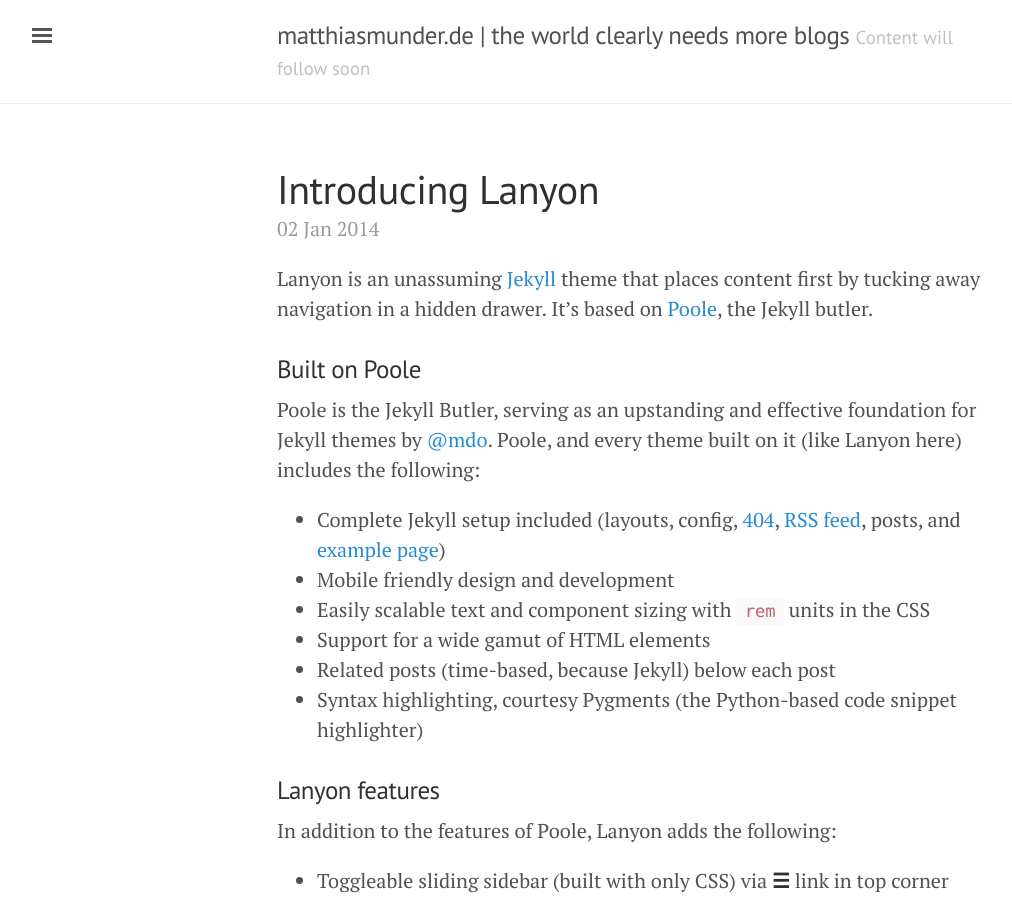
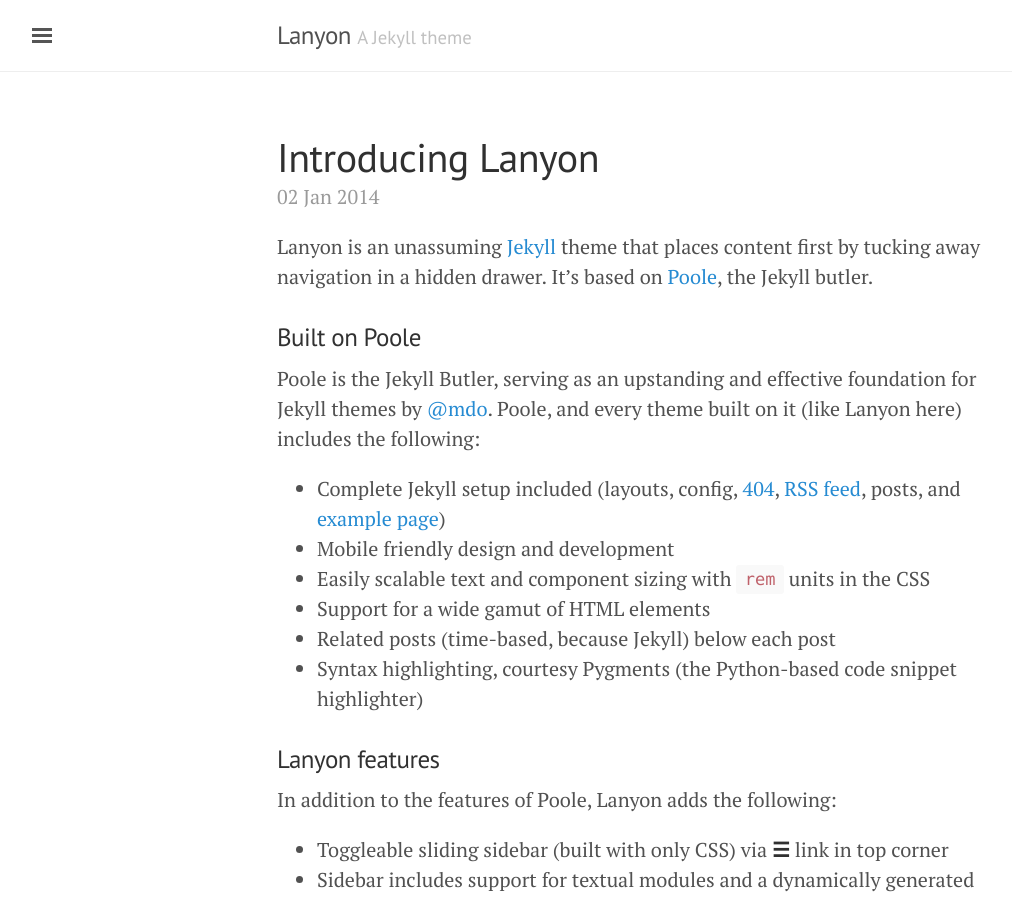
Before and after one commit to gitter-badger/mcmunder.github.io, a Jekyll site: the page built from index.html, in a window 1280 px wide and 900 px high. Shown: the whole window, without its empty margins (3-1015 px from the left). Built offline with Jekyll 4.4.1, drawn with Linux system fonts in a browser that asks for light colours; the list of posts is cut into pages by our own code.

Commit message:
raw version

```diff
--- a/_config.yml
+++ b/_config.yml
@@ -5,18 +5,18 @@ permalink:           pretty
 relative_permalinks: true
 
 # Setup
-title:               matthiasmunder.de | the world clearly needs more blogs
-tagline:             'Content will follow soon'
-description:      'A short description will be put here'
-url:                    'http://www.matthiasmunder.de'
-baseurl:             /
+title:               Lanyon
+tagline:             'A Jekyll theme'
+description:         'A reserved <a href="http://jekyllrb.com" target="_blank">Jekyll</a> theme that places the utmost gravity on content with a hidden drawer. Made by <a href="https://twitter.com/mdo" target="_blank">@mdo</a>.'
+url:                 http://lanyon.getpoole.com
+baseurl:             ''
 paginate:            5
 
 # About/contact
 author:
-  name:            'Matthias Munder'
-  url:                 'http://matthiasmunder.de'
-  email:             'matthiasmunder@gmail.com'
+  name:              Mark Otto
+  url:               https://twitter.com/mdo
+  email:             markdotto@gmail.com
 
 # Custom vars
 version:             1.0.0
```
